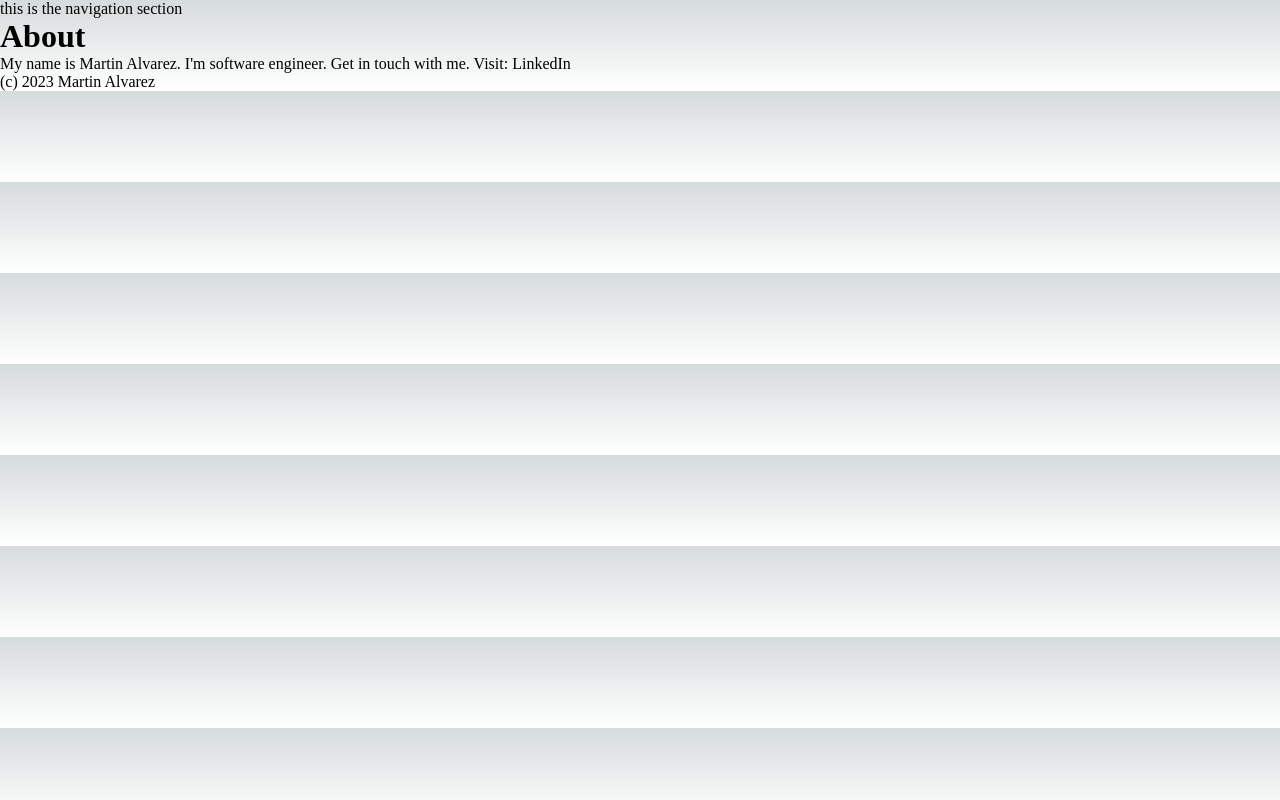
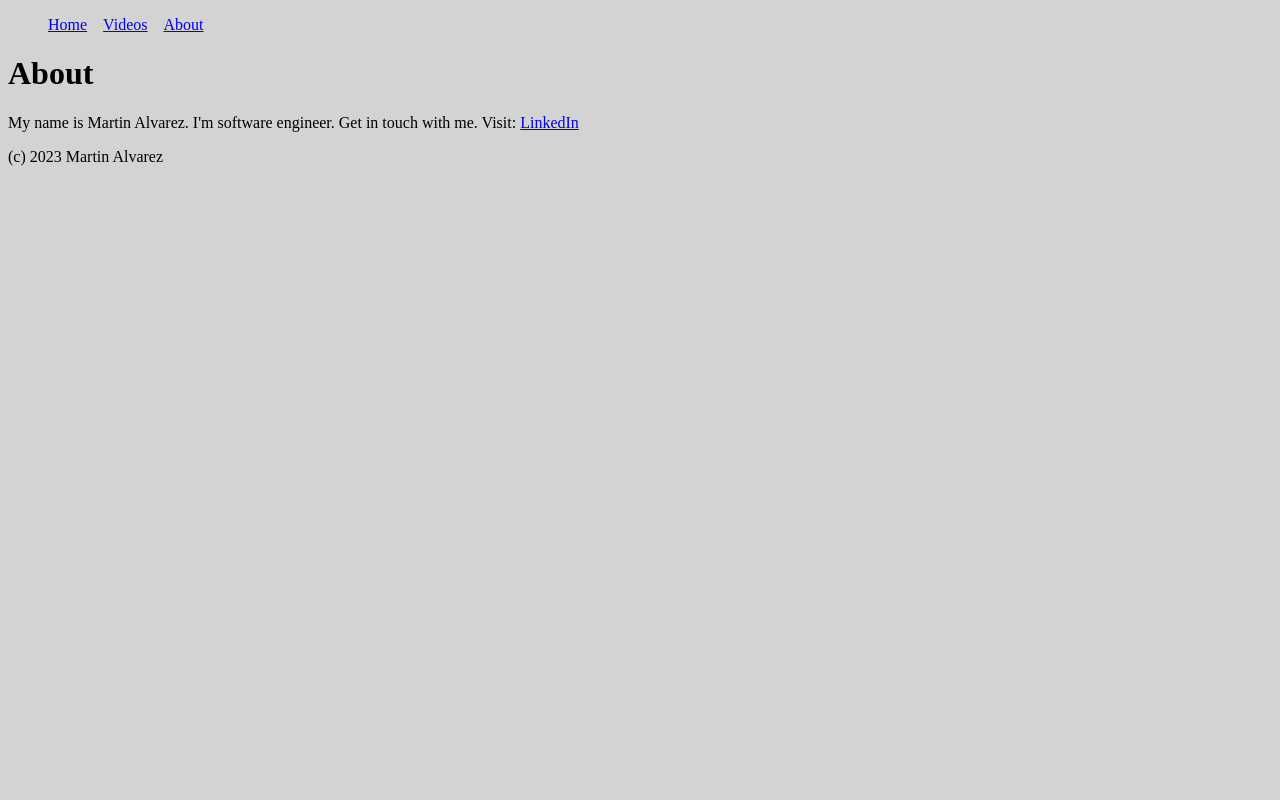
Before and after one commit to martinalvarez/next-page-router-curator, a Next.js app in the folder next-page-router-curator/: page /about in a window 1280 px wide. Built offline with nearby package versions, Linux system fonts and the light colour scheme.

Commit message:
Add Footer and Header components

```diff
--- /dev/null
+++ b/next-page-router-curator/src/components/Footer.js
@@ -0,0 +1,9 @@
+function Footer() {
+    return(
+        <footer>
+            (c) 2023 Martin Alvarez
+        </footer>
+    );
+}
+
+export default Footer;
--- /dev/null
+++ b/next-page-router-curator/src/components/Header.js
@@ -0,0 +1,41 @@
+import Link from "next/link";
+import styles from './Header.module.css';
+
+const menu = [
+    {
+        href: '/',
+        id: 1,
+        label: 'Home',
+
+    },
+    {
+        href: '/videos',
+        id: 2,
+        label: 'Videos',
+    },
+    {
+        href: '/about',
+        id: 3,
+        label: 'About',
+    },
+];
+
+function Header() {
+    return(
+        <header>
+            <nav>
+                <ul className={styles.menu}>
+                    {menu.map((item)=>{
+                        return (
+                            <li key={item.id}>
+                                <Link href={item.href}>{item.label}</Link>
+                            </li>
+                        );
+                    })}
+                </ul>
+            </nav>
+        </header>
+    );
+}
+
+export default Header;
--- /dev/null
+++ b/next-page-router-curator/src/components/Header.module.css
@@ -0,0 +1,8 @@
+.menu {
+    list-style: none;
+    display: flex;
+}
+
+.menu li {
+    margin-right: 1rem;
+}
--- a/next-page-router-curator/src/components/layout.js
+++ b/next-page-router-curator/src/components/layout.js
@@ -1,19 +1,16 @@
+import Header from './Header';
+import Footer from "./Footer";
+
 function Layout({ children }) {
     return(
         <>
-            <header>
-                <nav>
-                    this is the navigation section
-                </nav>
-            </header>
+            <Header />
 
             <main>
                 {children}
             </main>
 
-            <footer>
-                (c) 2023 Martin Alvarez
-            </footer>
+            <Footer />
         </>
     );
 }
--- a/next-page-router-curator/src/pages/about.js
+++ b/next-page-router-curator/src/pages/about.js
@@ -3,7 +3,7 @@ function About() {
         <>
             <h1>About</h1>
             <p>My name is Martin Alvarez.
-                I'm software engineer.
+                I&apos;m software engineer.
                 Get in touch with me.
                 Visit: <a href="https://www.linkedin.com/in/martingerardoalvarez/" target="_blank">LinkedIn</a>
             </p>
--- a/next-page-router-curator/src/styles/globals.css
+++ b/next-page-router-curator/src/styles/globals.css
@@ -1,107 +1,3 @@
-:root {
-  --max-width: 1100px;
-  --border-radius: 12px;
-  --font-mono: ui-monospace, Menlo, Monaco, 'Cascadia Mono', 'Segoe UI Mono',
-    'Roboto Mono', 'Oxygen Mono', 'Ubuntu Monospace', 'Source Code Pro',
-    'Fira Mono', 'Droid Sans Mono', 'Courier New', monospace;
-
-  --foreground-rgb: 0, 0, 0;
-  --background-start-rgb: 214, 219, 220;
-  --background-end-rgb: 255, 255, 255;
-
-  --primary-glow: conic-gradient(
-    from 180deg at 50% 50%,
-    #16abff33 0deg,
-    #0885ff33 55deg,
-    #54d6ff33 120deg,
-    #0071ff33 160deg,
-    transparent 360deg
-  );
-  --secondary-glow: radial-gradient(
-    rgba(255, 255, 255, 1),
-    rgba(255, 255, 255, 0)
-  );
-
-  --tile-start-rgb: 239, 245, 249;
-  --tile-end-rgb: 228, 232, 233;
-  --tile-border: conic-gradient(
-    #00000080,
-    #00000040,
-    #00000030,
-    #00000020,
-    #00000010,
-    #00000010,
-    #00000080
-  );
-
-  --callout-rgb: 238, 240, 241;
-  --callout-border-rgb: 172, 175, 176;
-  --card-rgb: 180, 185, 188;
-  --card-border-rgb: 131, 134, 135;
+body {
+  background-color: lightgray;
 }
-
-@media (prefers-color-scheme: dark) {
-  :root {
-    --foreground-rgb: 255, 255, 255;
-    --background-start-rgb: 0, 0, 0;
-    --background-end-rgb: 0, 0, 0;
-
-    --primary-glow: radial-gradient(rgba(1, 65, 255, 0.4), rgba(1, 65, 255, 0));
-    --secondary-glow: linear-gradient(
-      to bottom right,
-      rgba(1, 65, 255, 0),
-      rgba(1, 65, 255, 0),
-      rgba(1, 65, 255, 0.3)
-    );
-
-    --tile-start-rgb: 2, 13, 46;
-    --tile-end-rgb: 2, 5, 19;
-    --tile-border: conic-gradient(
-      #ffffff80,
-      #ffffff40,
-      #ffffff30,
-      #ffffff20,
-      #ffffff10,
-      #ffffff10,
-      #ffffff80
-    );
-
-    --callout-rgb: 20, 20, 20;
-    --callout-border-rgb: 108, 108, 108;
-    --card-rgb: 100, 100, 100;
-    --card-border-rgb: 200, 200, 200;
-  }
-}
-
-* {
-  box-sizing: border-box;
-  padding: 0;
-  margin: 0;
-}
-
-html,
-body {
-  max-width: 100vw;
-  overflow-x: hidden;
-}
-
-body {
-  color: rgb(var(--foreground-rgb));
-  background: linear-gradient(
-      to bottom,
-      transparent,
-      rgb(var(--background-end-rgb))
-    )
-    rgb(var(--background-start-rgb));
-}
-
-a {
-  color: inherit;
-  text-decoration: none;
-}
-
-@media (prefers-color-scheme: dark) {
-  html {
-    color-scheme: dark;
-  }
-}
```
Also changed, not shown: next-page-router-curator/src/styles/Home.module.css (deleted, +0 -229 lines), next-page-router-curator/src/components/layout.module.css (added).
